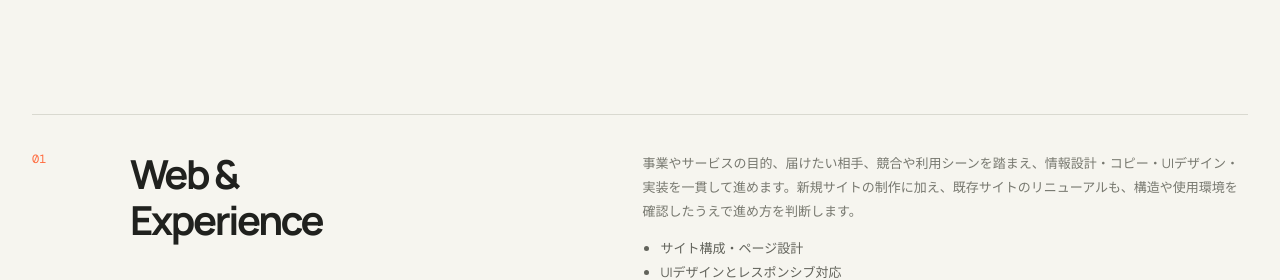
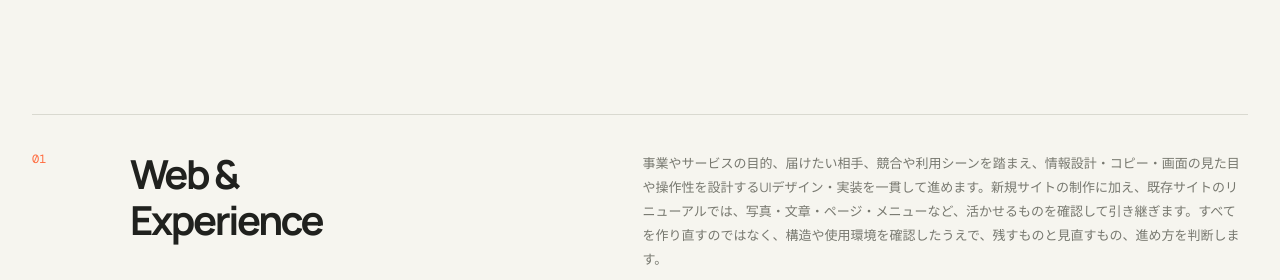
Before and after one commit to studiocalx/studiocalx, a plain HTML site: page services.html in a window 1280 px wide. Shown: the part 554-834 px from the top of the page. Drawn offline with nearby package versions, Linux system fonts and the light colour scheme.

Commit message:
Clarify renewal approach and explain specialist terms

```diff
--- a/services.html
+++ b/services.html
@@ -26,7 +26,7 @@
 <main>
 <section class="page-intro"><div class="wrap"><div class="intro-grid"><div><div class="eyebrow">Services / What we do</div><h1>MAKE IT<br>MATTER.</h1></div><div class="intro-copy">Webサイトの企画・設計・デザイン・制作を中心に、事業やサービスの価値を整理し、目的に合った情報と体験を組み立てます。広告・マーケティングの視点やAI活用も、Web制作の成果を高めるために取り入れます。</div></div><p class="lead-line">Webを中心に、企画・設計から制作、公開後の改善まで。<br>目的に必要な範囲を見極めて取り組みます。</p></div></section>
 <section class="section-tight"><div class="wrap">
-<div class="service-detail reveal" id="web"><span class="num">01</span><h2>Web &<br>Experience</h2><div><p>事業やサービスの目的、届けたい相手、競合や利用シーンを踏まえ、情報設計・コピー・UIデザイン・実装を一貫して進めます。新規サイトの制作に加え、既存サイトのリニューアルも、構造や使用環境を確認したうえで進め方を判断します。</p><ul><li>サイト構成・ページ設計</li><li>UIデザインとレスポンシブ対応</li><li>HTML / CSS / JavaScriptによる新規実装・機能構築</li><li>操作性・アクセシビリティの確認</li><li>公開後の更新・改善サポート</li></ul></div></div>
+<div class="service-detail reveal" id="web"><span class="num">01</span><h2>Web &<br>Experience</h2><div><p>事業やサービスの目的、届けたい相手、競合や利用シーンを踏まえ、情報設計・コピー・画面の見た目や操作性を設計するUIデザイン・実装を一貫して進めます。新規サイトの制作に加え、既存サイトのリニューアルでは、写真・文章・ページ・メニューなど、活かせるものを確認して引き継ぎます。すべてを作り直すのではなく、構造や使用環境を確認したうえで、残すものと見直すもの、進め方を判断します。</p><ul><li>サイト構成・ページ設計</li><li>LP（ランディングページ：広告や検索などから訪れた人に、問い合わせ・予約・購入など特定の行動を促すためのページ）の企画・制作</li><li>画面の見た目や操作性を設計するUIデザインと、スマートフォンなど画面幅に合わせて表示を調整するレスポンシブ対応</li><li>HTML / CSS / JavaScriptによる新規実装・機能構築</li><li>操作性・アクセシビリティの確認</li><li>公開後の更新・改善サポート</li></ul></div></div>
 <div class="service-detail reveal" id="brand"><span class="num">02</span><h2>Brand &<br>Message</h2><div><p>広告・マーケティングの視点から、事業やサービスの強み、届けたい相手、提供価値を整理します。整理した内容をWebサイトのメッセージや構成、デザインに反映します。</p><ul><li>ヒアリングと課題整理</li><li>ターゲット・提供価値・訴求軸の整理</li><li>サービス紹介・プロフィールの言語化</li><li>Webサイトのブランドトーンと表現方針</li><li>ページ構成・コンテンツへの反映</li></ul></div></div>
 <div class="service-detail reveal" id="ai"><span class="num">03</span><h2>AI &<br>Prototyping</h2><div><p>AIを企画、コピー、デザイン検討、試作、制作補助に活用します。出力の正確さや権利・品質を確認し、必要な修正を加えたうえで実務に使える形へ整えます。</p><ul><li>AI活用の制作フロー設計</li><li>ヒアリング内容からの要件・プロンプト整理</li><li>アイデアや画面のプロトタイプ制作</li><li>生成物のレビュー・修正・検証</li><li>制作工程に合わせたAI活用の設計</li></ul></div></div>
 </div></section>
```
